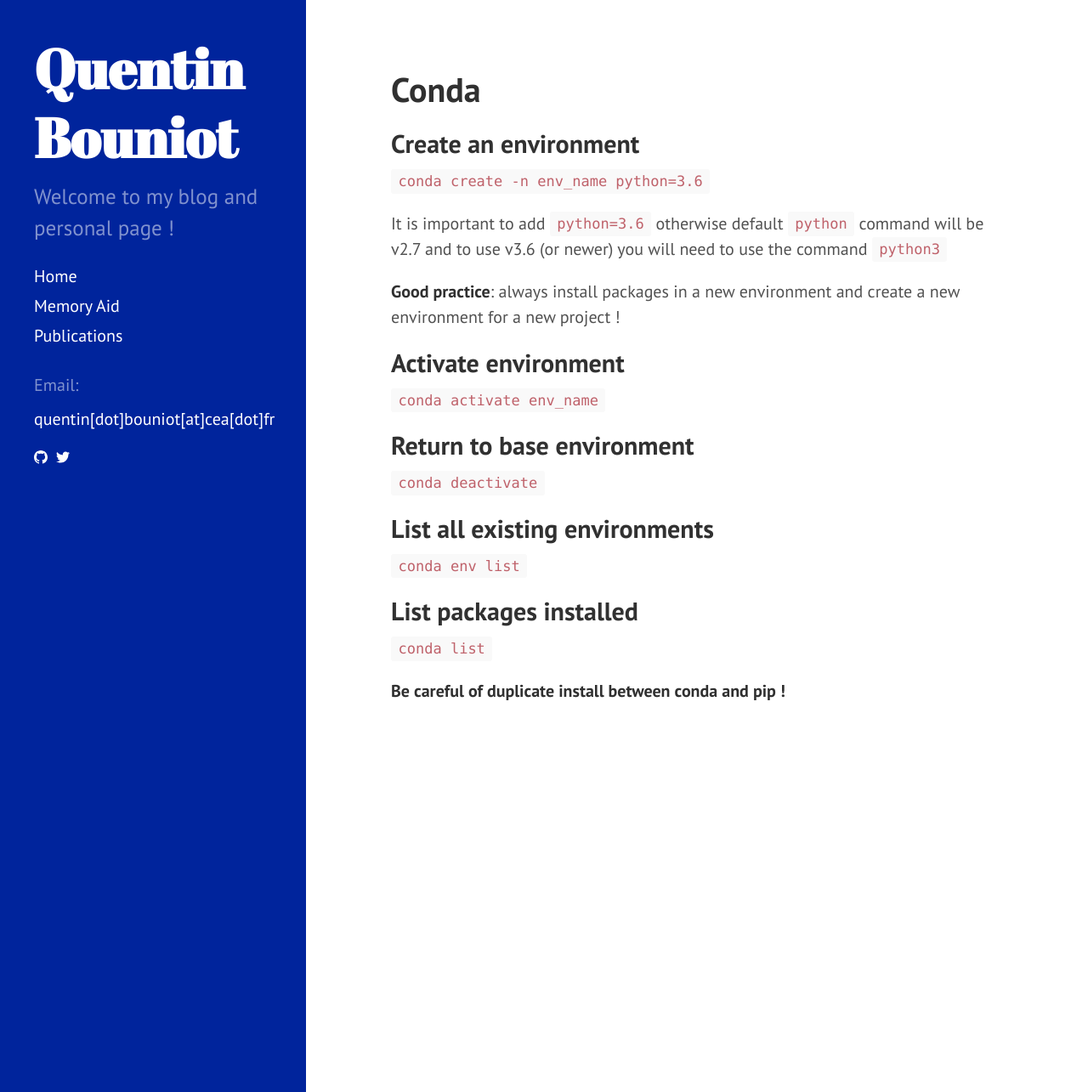
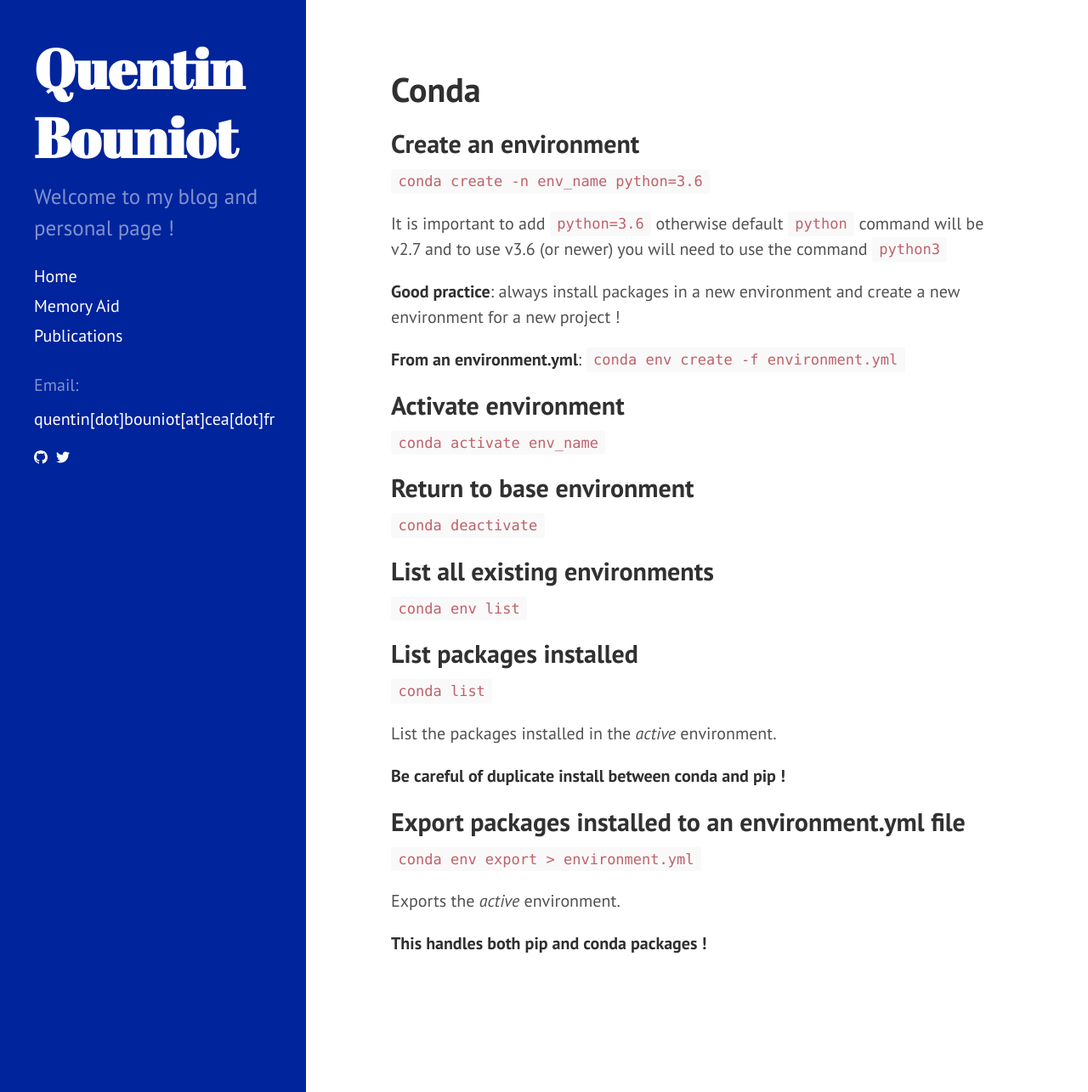
Before and after one commit to qbouniot/qbouniot-old.github.io, a Jekyll site: the page built from _posts/2020-06-11-conda.md, in a window 1280 px wide and 1285 px high. Shown: the whole window at 85% size. Built offline with Jekyll 4.4.1, drawn with Linux system fonts in a browser that asks for light colours.

Commit message:
security update to kramdown + update conda sheet

```diff
--- a/_posts/2020-06-11-conda.md
+++ b/_posts/2020-06-11-conda.md
@@ -11,6 +11,8 @@ category: tips
 It is important to add `python=3.6` otherwise default `python` command will be v2.7 and to use v3.6 (or newer) you will need to use the command `python3`
 
 **Good practice**: always install packages in a new environment and create a new environment for a new project !
+
+**From an environment.yml**: `conda env create -f environment.yml`
 
 ## Activate environment
 
@@ -28,4 +30,14 @@ It is important to add `python=3.6` otherwise default `python` command will be v
 
 `conda list`
 
+List the packages installed in the *active* environment.
+
 **Be careful of duplicate install between conda and pip !**
+
+## Export packages installed to an environment.yml file
+
+`conda env export > environment.yml`
+
+Exports the *active* environment.
+
+**This handles both pip and conda packages !**
```
Also changed, not shown: Gemfile.lock.
